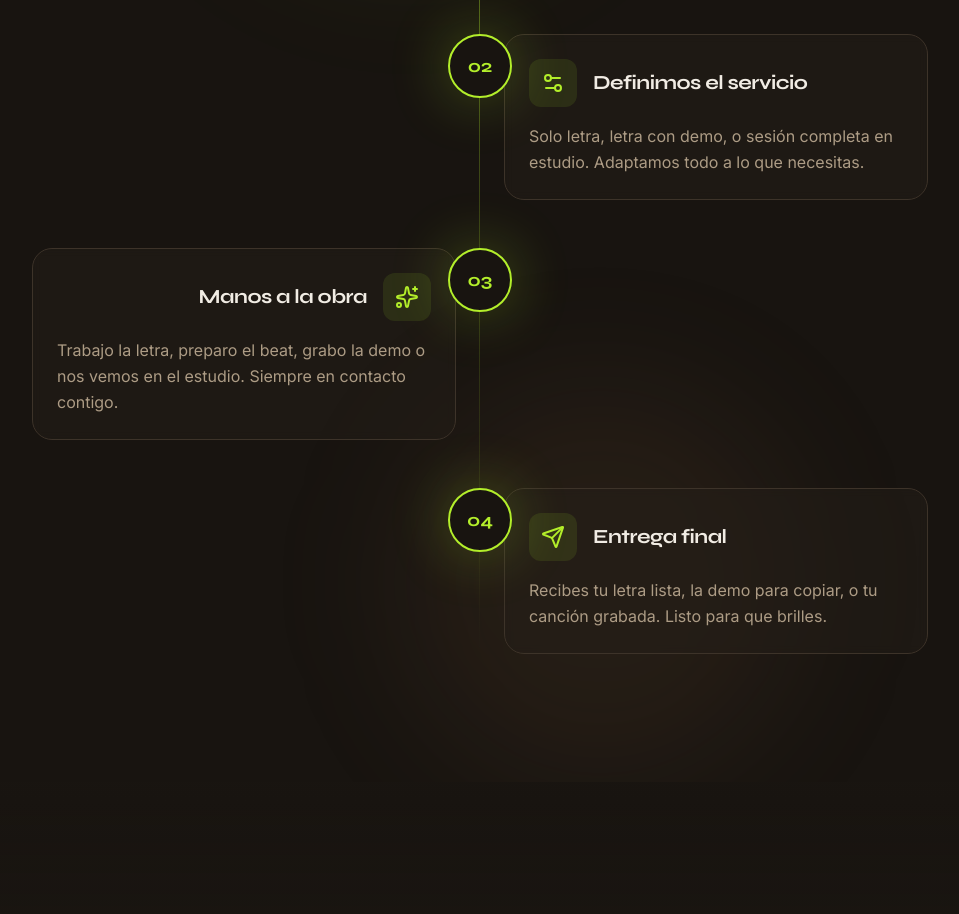
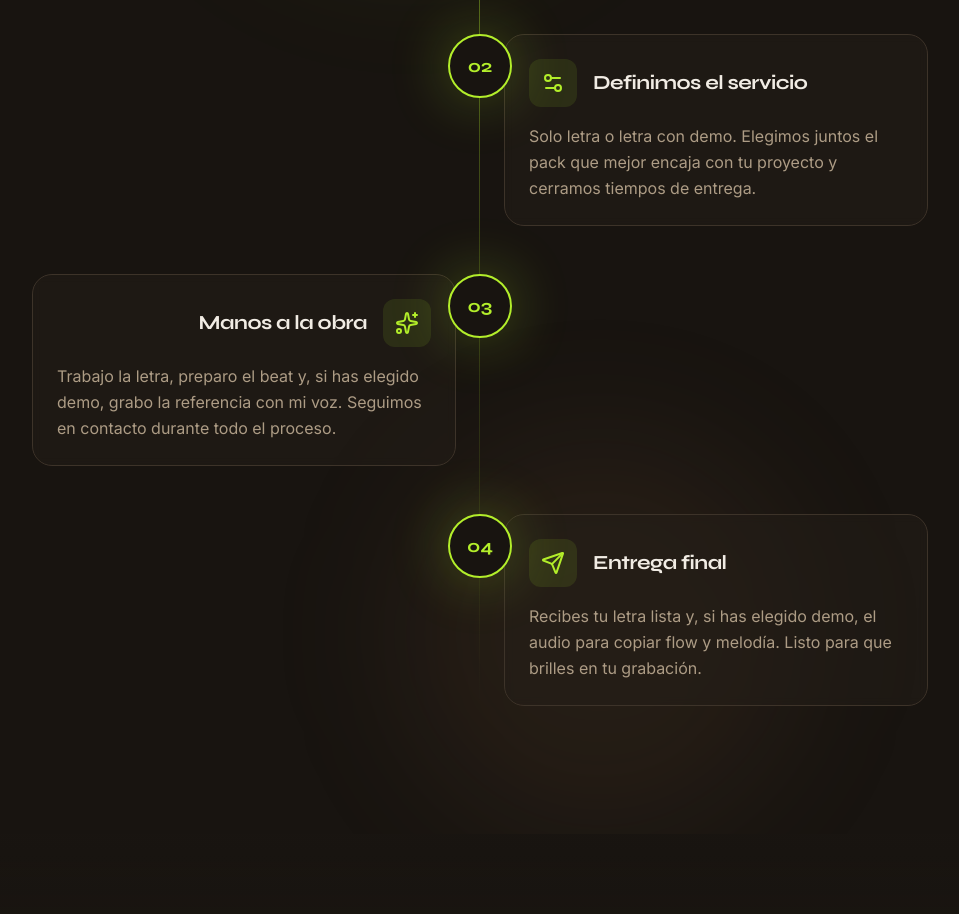
Before and after one commit to paolarsnchez/golden-teby, a React (Vite) app: page /golden-teby/ in a window 1280 px wide. Shown: the part 2400-3314 px from the top of the page, without its empty margins (160-1119 px from the left). Built offline with nearby package versions, Linux system fonts and the light colour scheme; the HTML template or start-up script is replaced by a standard one.

Commit message:
Actualizar textos de la sección Cómo funciona

```diff
--- a/src/components/HowItWorks.tsx
+++ b/src/components/HowItWorks.tsx
@@ -12,19 +12,19 @@ const steps = [
     number: "02",
     icon: Settings2,
     title: "Definimos el servicio",
-    description: "Solo letra, letra con demo, o sesión completa en estudio. Adaptamos todo a lo que necesitas."
+    description: "Solo letra o letra con demo. Elegimos juntos el pack que mejor encaja con tu proyecto y cerramos tiempos de entrega."
   },
   {
     number: "03",
     icon: Sparkles,
     title: "Manos a la obra",
-    description: "Trabajo la letra, preparo el beat, grabo la demo o nos vemos en el estudio. Siempre en contacto contigo."
+    description: "Trabajo la letra, preparo el beat y, si has elegido demo, grabo la referencia con mi voz. Seguimos en contacto durante todo el proceso."
   },
   {
     number: "04",
     icon: Send,
     title: "Entrega final",
-    description: "Recibes tu letra lista, la demo para copiar, o tu canción grabada. Listo para que brilles."
+    description: "Recibes tu letra lista y, si has elegido demo, el audio para copiar flow y melodía. Listo para que brilles en tu grabación."
   }
 ];
 
```
